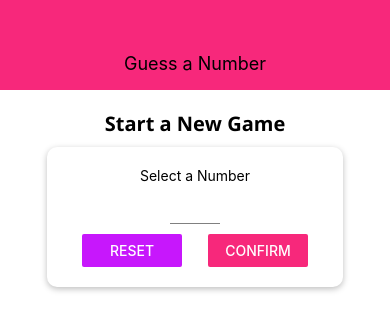
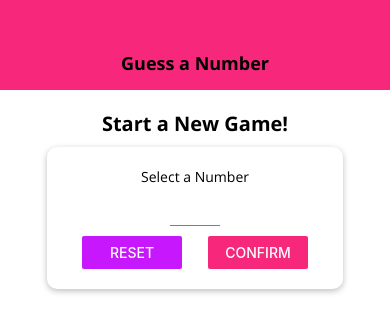
Before and after one commit to DiasBriel/Guess-A-Number, a React Native app: screen / in a window 390 px wide. Shown: the top 332 px of the page. Built offline with nearby package versions, Linux system fonts and the light colour scheme.

Commit message:
Ways to create a default styles for fonts and other components

```diff
--- /dev/null
+++ b/components/BodyText.js
@@ -0,0 +1,10 @@
+import { StyleSheet, Text } from "react-native";
+
+const BodyText = (props) => <Text style={styles.body}>{props.children}</Text>;
+const styles = StyleSheet.create({
+  body: {
+    fontFamily: "open-sans",
+  },
+});
+
+export default BodyText;
--- a/components/Header.js
+++ b/components/Header.js
@@ -1,10 +1,11 @@
-import { View, Text, StyleSheet } from "react-native";
+import { View, StyleSheet } from "react-native";
 import Colors from "../constants/colors";
+import TitleText from "./TitleText";
 
 const Header = (props) => {
   return (
     <View style={styles.header}>
-      <Text style={styles.headerTitle}>{props.title}</Text>
+      <TitleText>{props.title}</TitleText>
     </View>
   );
 };
@@ -18,10 +19,6 @@
     alignItems: "center",
     justifyContent: "center",
   },
-  headerTitle: {
-    color: "black",
-    fontSize: 18,
-  },
 });
 
 export default Header;
--- /dev/null
+++ b/components/TitleText.js
@@ -0,0 +1,13 @@
+import { StyleSheet, Text } from "react-native";
+
+const TitleText = (props) => (
+  <Text style={{ ...styles.title, ...props.style }}>{props.children}</Text>
+);
+const styles = StyleSheet.create({
+  title: {
+    fontFamily: "open-sans-bold",
+    fontSize: 18,
+  },
+});
+
+export default TitleText;
--- /dev/null
+++ b/constants/default-styles.js
@@ -0,0 +1,8 @@
+import { StyleSheet } from "react-native";
+
+export default StyleSheet.create({
+  bodyText: {
+    fontFamily: "open-sans",
+    color: "red",
+  },
+});
--- a/screens/GameOverScreen.js
+++ b/screens/GameOverScreen.js
@@ -1,11 +1,13 @@
-import { View, Text, StyleSheet, Button } from "react-native";
+import { View, StyleSheet, Button } from "react-native";
+import BodyText from "../components/BodyText";
+import TitleText from "../components/TitleText";
 
 const GameOverScreen = (props) => {
   return (
     <View style={styles.screen}>
-      <Text>The Game is Over!</Text>
-      <Text>Number of rounds: {props.roundsNumber}</Text>
-      <Text>Number was: {props.userNumber}</Text>
+      <TitleText>The Game is Over!</TitleText>
+      <BodyText>Number of rounds: {props.roundsNumber}</BodyText>
+      <BodyText>Number was: {props.userNumber}</BodyText>
       <Button title="NEW GAME" onPress={props.onRestart} />
     </View>
   );
--- a/screens/GameScreen.js
+++ b/screens/GameScreen.js
@@ -4,6 +4,8 @@
 import NumberContainer from "../components/NumberContainer";
 import Card from "../components/Card";
 import Colors from "../constants/colors";
+import DefaultStyles from "../constants/default-styles";
+import TitleText from "../components/TitleText";
 
 const generateRandomBetween = (min, max, exclude) => {
   min = Math.ceil(min);
@@ -58,7 +60,7 @@
 
   return (
     <View style={styles.screen}>
-      <Text>Opponent's Guess</Text>
+      <TitleText>Opponent's Guess</TitleText>
       <NumberContainer>{currentGuess}</NumberContainer>
       <Card style={styles.buttonContainer}>
         <View style={styles.button}>
--- a/screens/StartGameScreen.js
+++ b/screens/StartGameScreen.js
@@ -8,10 +8,12 @@
   View,
   Alert,
 } from "react-native";
+import BodyText from "../components/BodyText";
 
 import Card from "../components/Card";
 import Input from "../components/Input";
 import NumberContainer from "../components/NumberContainer";
+import TitleText from "../components/TitleText";
 import Colors from "../constants/colors";
 
 const StartGameScreen = (props) => {
@@ -70,12 +72,14 @@
       }}
     >
       <View style={styles.screen}>
-        <Text style={styles.title}>Start a New Game</Text>
+        <TitleText style={styles.title}>Start a New Game!</TitleText>
         <Card style={styles.inputContainer}>
-          <Text>Select a Number</Text>
+          <BodyText>Select a Number</BodyText>
           <Input
             style={styles.input}
             blurOnSubmit
+            autoCapitalize="none"
+            autoCorrect={false}
             keyboardType="number-pad"
             maxLength={2}
             onChangeText={numberInputHandler}
@@ -113,7 +117,6 @@
   title: {
     fontSize: 20,
     marginVertical: 10,
-    fontFamily: "open-sans-bold",
   },
   inputContainer: {
     width: 300,
@@ -132,6 +135,7 @@
   },
   input: {
     width: 50,
+    textAlign: "center",
   },
   summaryContainer: {
     marginTop: 20,
```
